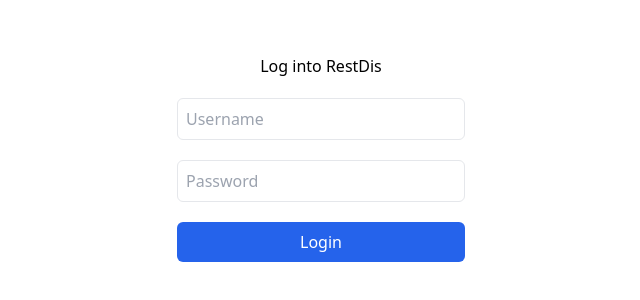
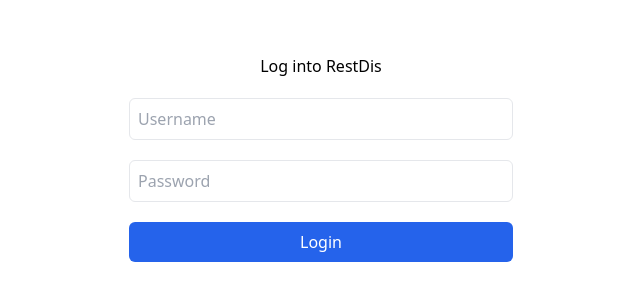
Before and after one commit to joseph0x45/restdis, a SvelteKit app in the folder admin/: page /auth in a window 1280 px wide. Shown: the part 242-542 px from the top of the page, without its empty margins (319-959 px from the left). Built offline with nearby package versions, Linux system fonts and the light colour scheme.

Commit message:
fix: ui: fix error message display

```diff
--- a/admin/src/routes/auth/+page.svelte
+++ b/admin/src/routes/auth/+page.svelte
@@ -3,7 +3,8 @@
 
 	let username = '';
 	let password = '';
-	let err_message = '';
+	let err_message =
+		'Something unexpected happened. Open an issue on github if the problem persists';
 	let err = false;
 	let loading = false;
 	let api_url = 'http://127.0.0.1:8080';
@@ -44,19 +45,20 @@
 </script>
 
 <div class=" flex flex-col items-center justify-center h-screen gap-5">
-	<h1 class="text-md">Log into RestDis</h1>
-	<form class="flex flex-col gap-5" on:submit|preventDefault={login}>
+	<div class=" flex flex-col items-center justify-center w-96 ">
+		<h1 class="text-md pb-5">Log into RestDis</h1>
+		<form class="flex flex-col gap-5 w-full" on:submit|preventDefault={login}>
 			<input
 				required
 				bind:value={username}
-			class="p-2 rounded-md w-72 border"
+				class="p-2 rounded-md w-72 border w-full"
 				type="text"
 				placeholder="Username"
 			/>
 			<input
 				required
 				bind:value={password}
-			class="p-2 rounded-md w-72 border"
+				class="p-2 rounded-md w-72 border w-full"
 				type="password"
 				placeholder="Password"
 			/>
@@ -71,7 +73,8 @@
 				{/if}
 			</button>
 			{#if err}
-			<h1 class="text-center text-sm text-red-500 w-full line-break">{err_message}</h1>
+				<h1 class="text-center text-sm text-red-500 w-full">{err_message}</h1>
 			{/if}
 		</form>
 	</div>
+</div>
```
Lines whose indentation alone changed are shown as unchanged.
